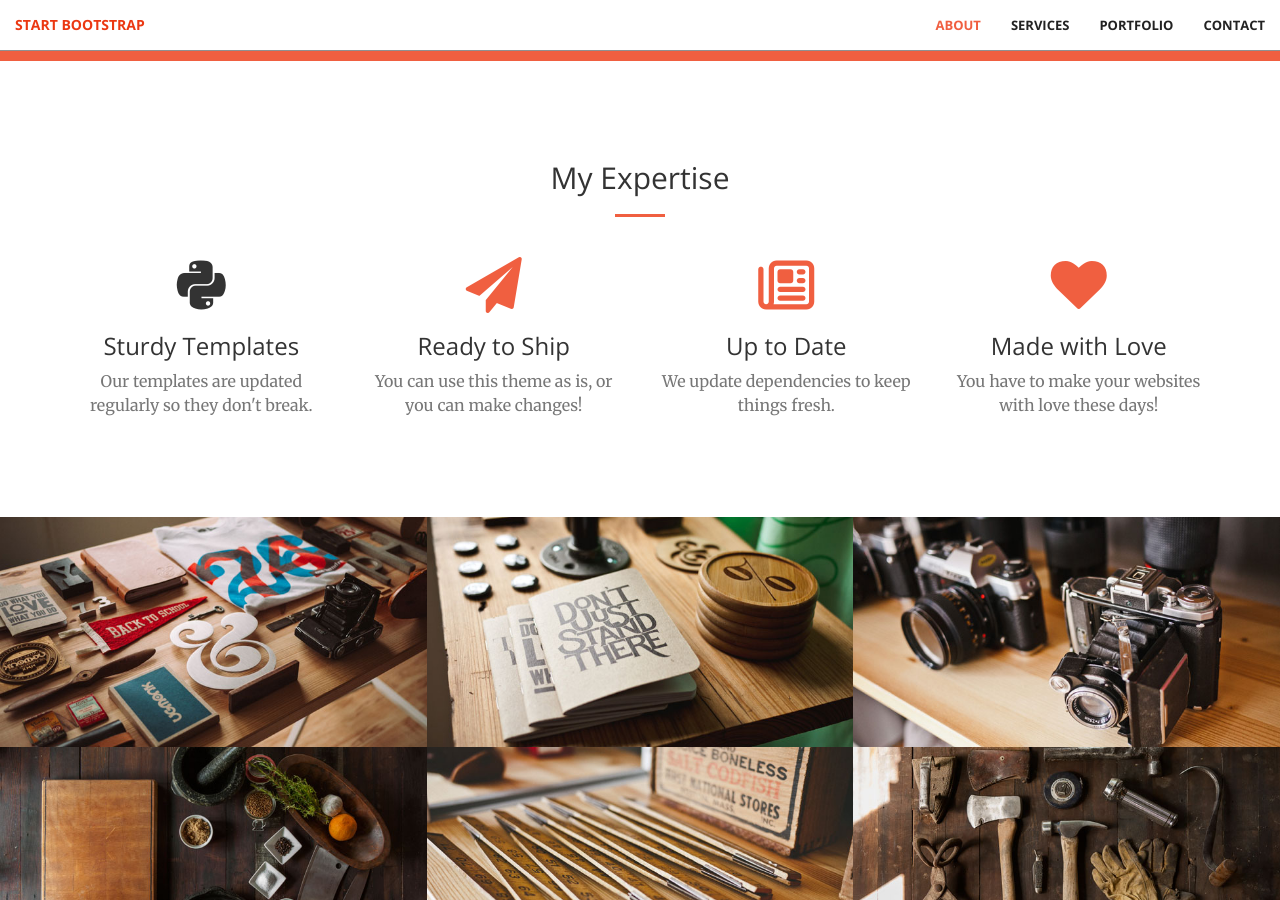
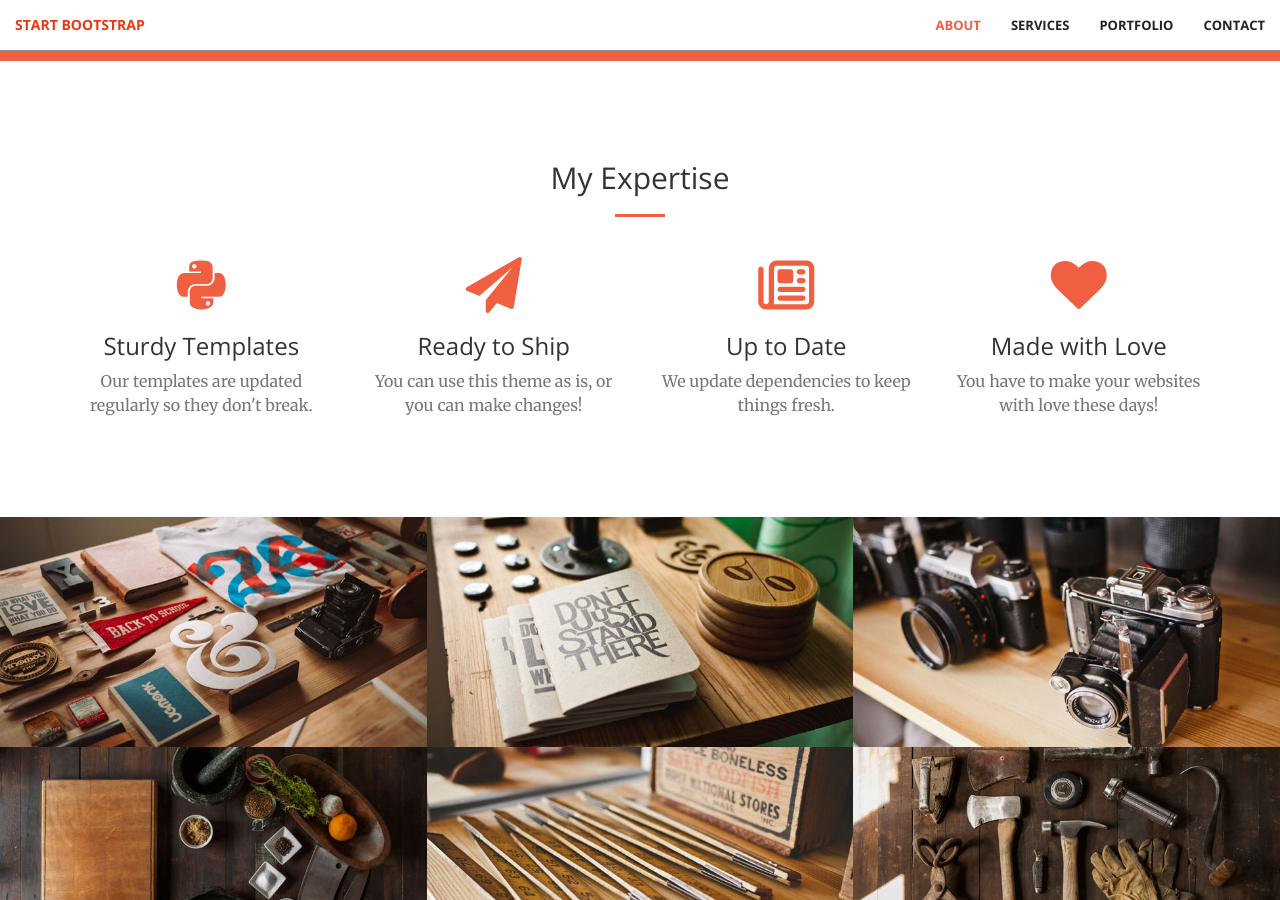
Before and after one commit to allen108108/allen108108.github.io, a Jekyll site: the page built from index.html, in a window 1280 px wide and 900 px high, scrolled down 1257 px. Built offline with Jekyll 4.4.1, drawn with Linux system fonts in a browser that asks for light colours; nearby versions of some CDN libraries.

Commit message:
first commit

```diff
--- a/_includes/services.html
+++ b/_includes/services.html
@@ -11,7 +11,7 @@
         <div class="row">
             <div class="col-lg-3 col-md-6 text-center">
                 <div class="service-box">
-                    <i class="fab fa-4x fa-python"></i>
+                    <i class="fab fa-4x fa-python wow bounceIn text-primary"></i>
                     <h3>Sturdy Templates</h3>
                     <p class="text-muted">Our templates are updated regularly so they don't break.</p>
                 </div>
```
